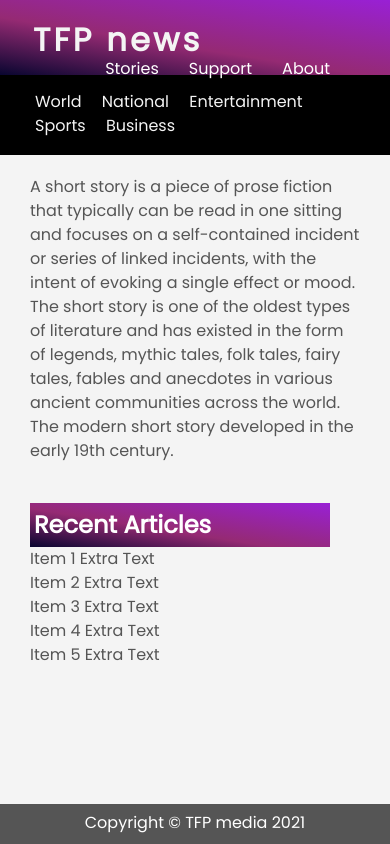
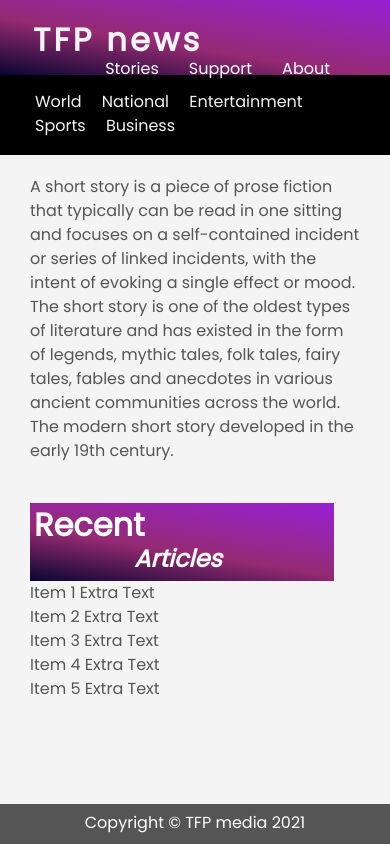
Before and after one commit to 20080/tfp-news, a React (Create React App) app: page / in a window 390 px wide. Built offline with nearby package versions, Linux system fonts and the light colour scheme.

Commit message:
Test Deployment responsive partial Main Page Content added-- front end styling added header.js width adjustment causing flicker bug + little touch

```diff
--- a/src/components/RecentList.js
+++ b/src/components/RecentList.js
@@ -1,7 +1,11 @@
 const RecentList = ()=>{
     return(
         <div className={'recentStory'}>
-            <h2>Recent Articles</h2>
+            <div id={'recentList-Header'}>
+                <h1>Recent</h1>
+                <h2> Articles</h2>
+            </div>
+
         <ul>
             <li><a>Item 1 Extra Text</a></li>
             <li><a>Item 2 Extra Text</a></li>
--- a/src/index.css
+++ b/src/index.css
@@ -95,12 +95,18 @@ word-spacing: 1em;
 margin-left: auto;
 margin-right: auto ;
 }
-.recentStory h2{
+#recentList-Header{
   color: white;
-  padding: 10px 15px 10px 4px;
+  padding: 10px 100% 10px 4px;
   background: rgb(9,6,48);
   background: linear-gradient(9deg, rgba(9,6,48,1) 0%, rgba(149,42,115,1) 42%, rgba(153,32,213,1) 100%);
 
+}
+#recentList-Header h2 {
+  padding-top: 10px;
+  padding-left: 100px;
+  font-style: italic;
+  padding-right: 5px;
 }
 .recentStory ul{
   list-style: none;
```
